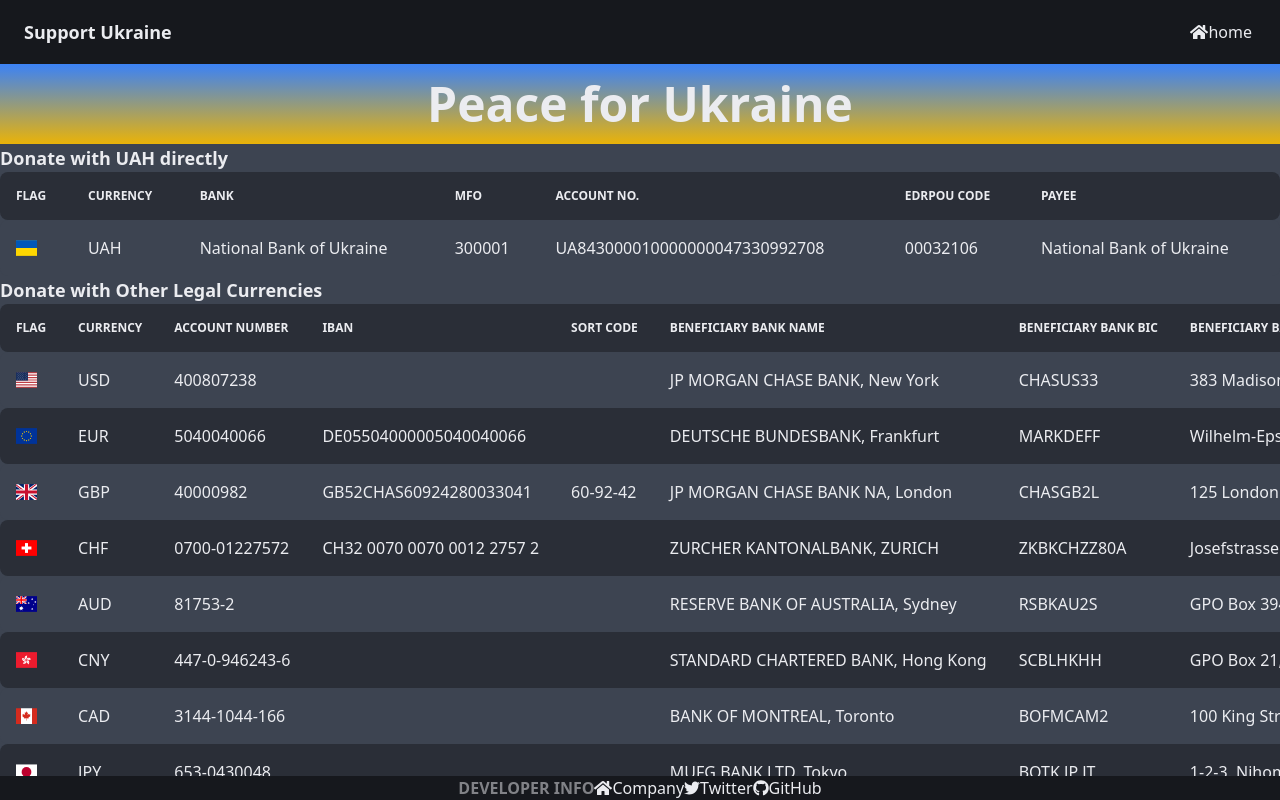
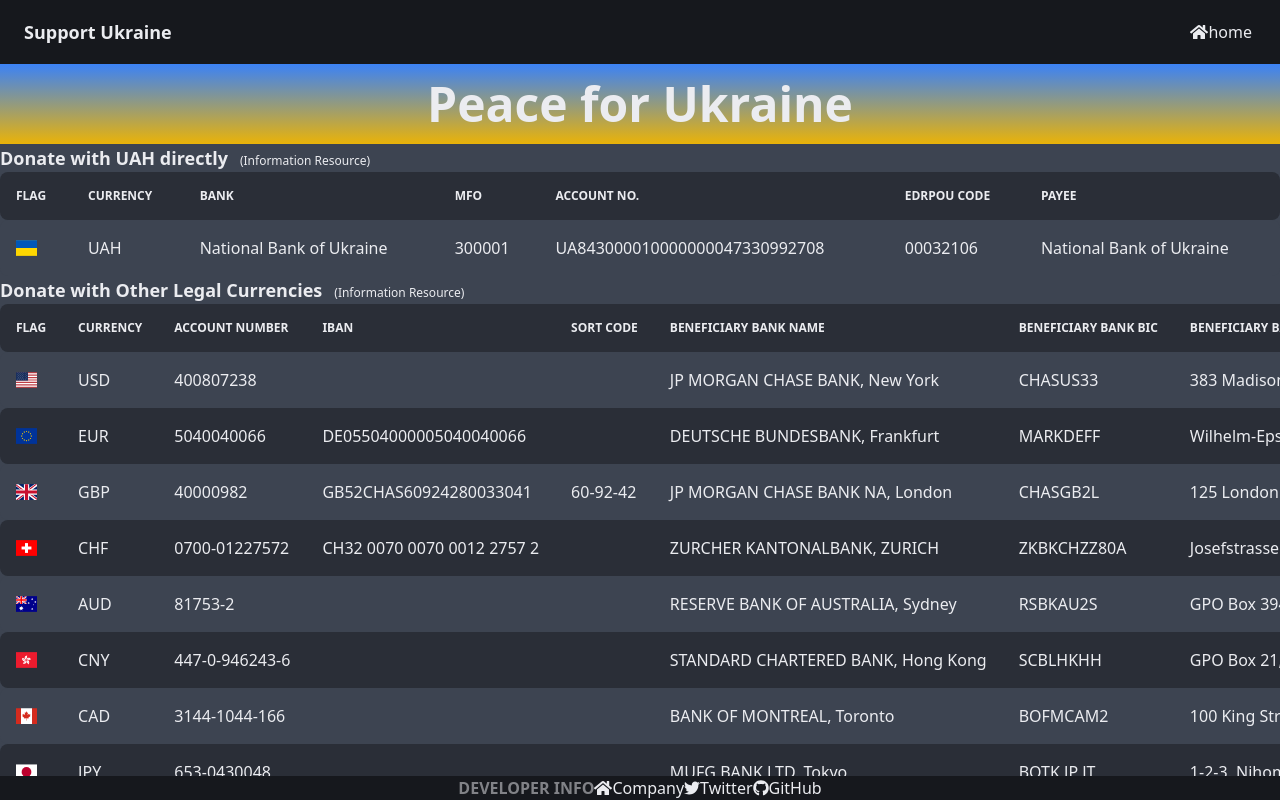
Before and after one commit to next-web-technology/support-ukraine, an Angular app: page / in a window 1280 px wide. Built offline with nearby package versions, Linux system fonts and the light colour scheme; what @angular/fire would draw is missing.

Commit message:
feat: add information resource

```diff
--- a/src/app/views/home/donate-with-other-legal-currencies/donate-with-other-legal-currencies.component.html
+++ b/src/app/views/home/donate-with-other-legal-currencies/donate-with-other-legal-currencies.component.html
@@ -1,5 +1,10 @@
-<div class="flex-1">
+<div class="flex-1 break-all">
   <span class="text-lg font-bold">Donate with Other Legal Currencies</span>
+  <a
+    class="pl-3 text-xs"
+    href="https://bank.gov.ua/en/news/all/natsionalniy-bank-vidkriv-spetsrahunok-dlya-zboru-koshtiv-na-potrebi-armiyi"
+    >(Information Resource)</a
+  >
 </div>
 <div class="overflow-x-auto">
   <table class="table w-full table-zebra">
--- a/src/app/views/home/donate-with-uah/donate-with-uah.component.html
+++ b/src/app/views/home/donate-with-uah/donate-with-uah.component.html
@@ -1,5 +1,10 @@
-<div class="flex-1">
+<div class="flex-1 break-all">
   <span class="text-lg font-bold">Donate with UAH directly</span>
+  <a
+    class="pl-3 text-xs"
+    href="https://bank.gov.ua/en/news/all/natsionalniy-bank-vidkriv-spetsrahunok-dlya-zboru-koshtiv-na-potrebi-armiyi"
+    >(Information Resource)</a
+  >
 </div>
 <div class="overflow-x-auto">
   <table class="table w-full table-zebra">
```
